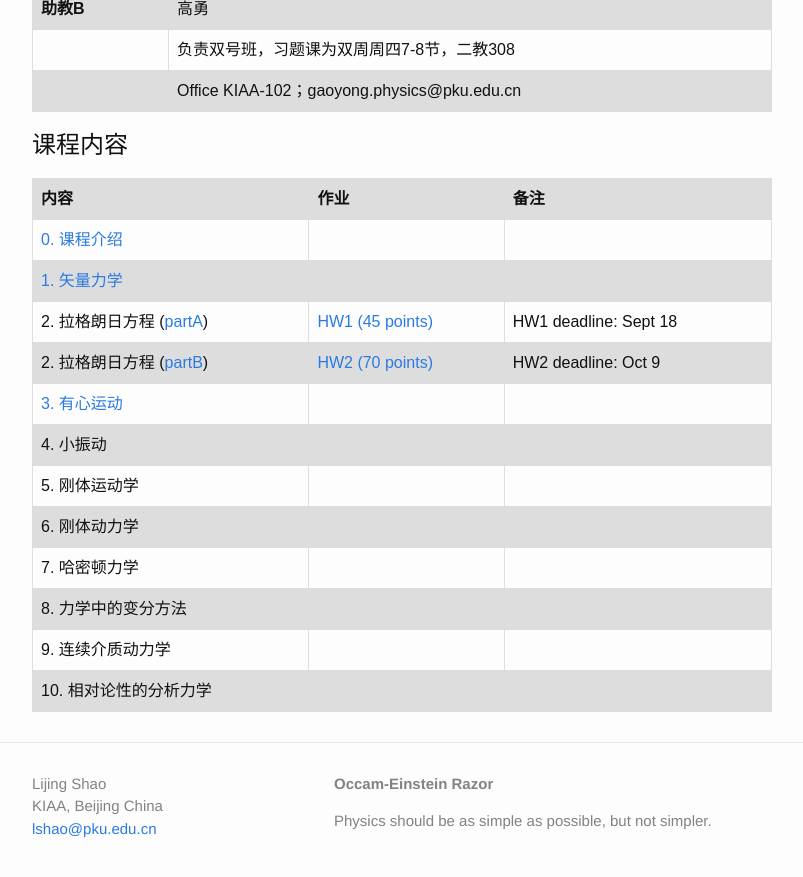
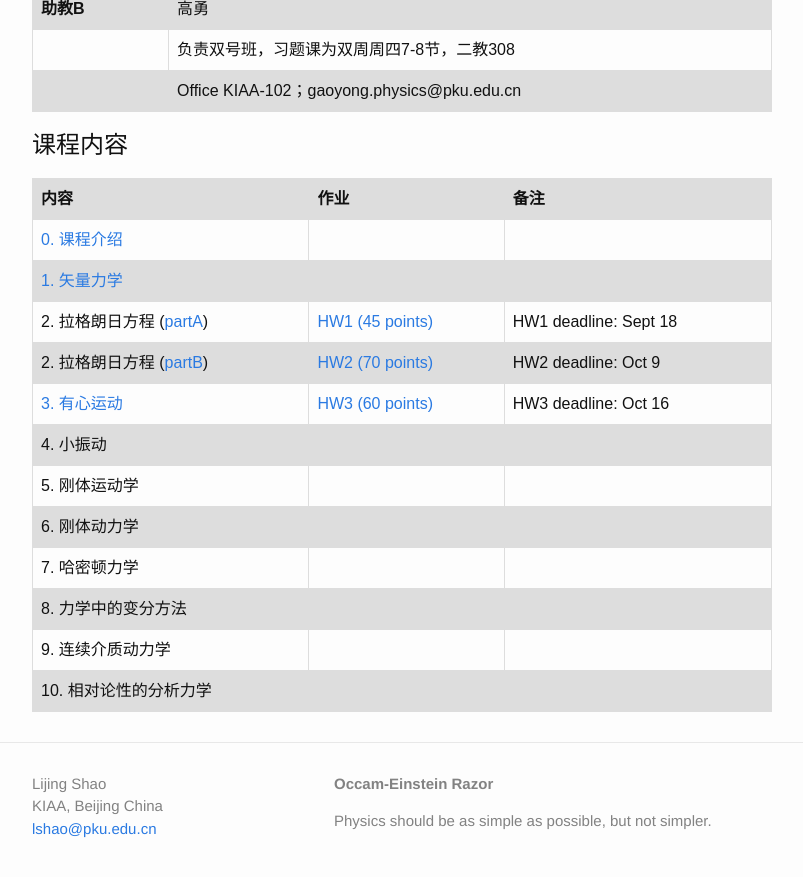
Before and after one commit to Friendshao/Friendshao.github.io, a Jekyll site: the page built from teaching/thmech19/thmech19.md, in a window 1280 px wide and 900 px high, scrolled down 1230 px. Shown: the top 877 px of the window, without its empty margins (238-1041 px from the left). Built offline with Jekyll 4.4.1, drawn with Linux system fonts in a browser that asks for light colours; formulas are drawn with MathJax 3.

Commit message:
add hw3 for th mech

```diff
--- a/teaching/thmech19/thmech19.md
+++ b/teaching/thmech19/thmech19.md
@@ -64,7 +64,7 @@ $$\frac{ {\rm d} {\bf p}}{ {\rm d} t} = - \frac{\partial H}{\partial {\bf q}} ~~
 | [1. 矢量力学](https://www.icloud.com/iclouddrive/06VBmcHJdNy-UUat0CBGVeJDg#1) | | |
 | 2. 拉格朗日方程 ([partA](https://www.icloud.com/iclouddrive/0l6tgq1-wIfacYVRtknmh4U-g#2)) | [HW1 (45 points)](https://www.icloud.com/iclouddrive/0HkWj5hKYyvxEMyb5DZe26QkQ#homework1) | HW1 deadline: Sept 18 |
 | 2. 拉格朗日方程 ([partB](https://www.icloud.com/iclouddrive/0s9qMZOBHs-liZX75m-HH_hXQ#2)) | [HW2 (70 points)](https://www.icloud.com/iclouddrive/0lt5SxPhELU4vEykIfyKC_iFg#homework2) | HW2 deadline: Oct 9 |
-| [3. 有心运动](https://www.icloud.com/iclouddrive/0qXE9L8xR1Yku1GlKabebcBfg#3) | | |
+| [3. 有心运动](https://www.icloud.com/iclouddrive/0yVZ9Ay7smrY0jIy5e9_-hzyQ#3) | [HW3 (60 points)](https://www.icloud.com/iclouddrive/00K731LwTbLrMO0C8_3Fjh_SA#homework3) | HW3 deadline: Oct 16 |
 | 4. 小振动| | |
 | 5. 刚体运动学 | | |
 | 6. 刚体动力学 | | |
```
